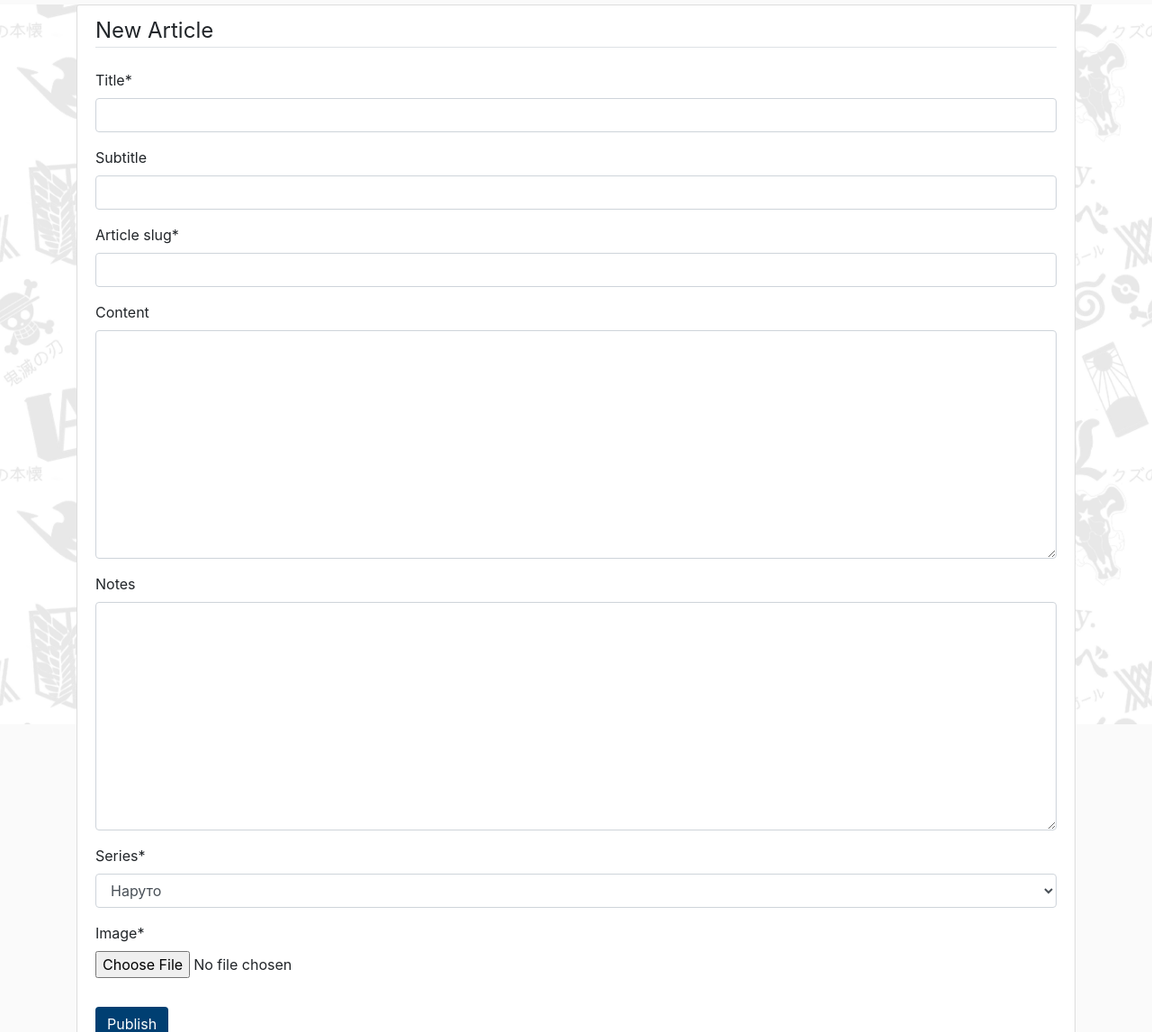
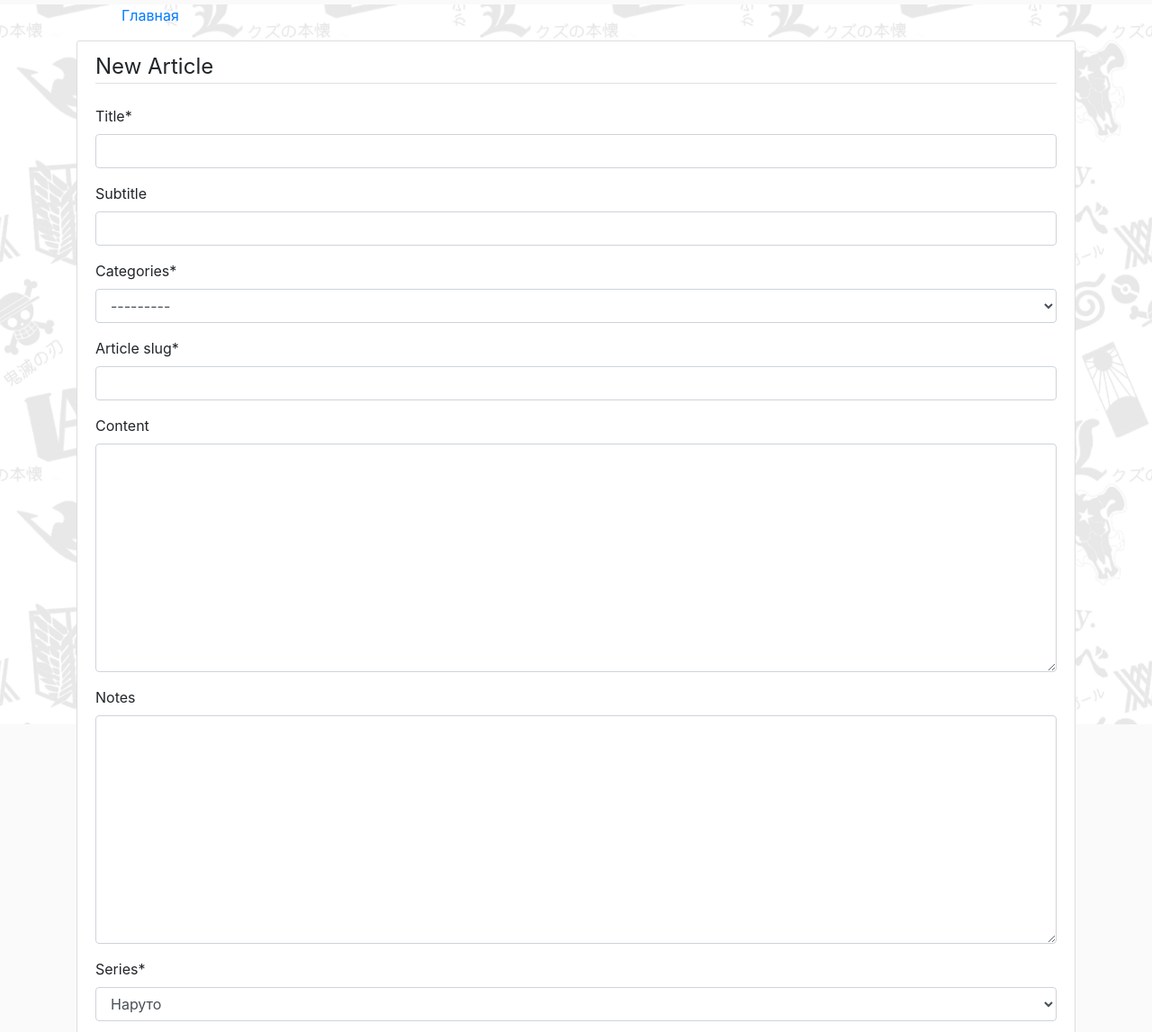
Before and after one commit to frankneck/FruitsuRep, a Django app: page /new_post in a window 1280 px wide. Shown: the part 104-1251 px from the top of the page at 90% size. Run offline with Django 4.2, Linux system fonts and the light colour scheme; a user stored in the database is signed in; data comes from the database, SQL or seed files in the repository; both versions use the stored data as it was after the commit; some libraries are stand-ins or nearby versions.

Commit message:
Я сделал breadcrumbs. Также добавил категории.

```diff
--- a/fruitsu/main_app/admin.py
+++ b/fruitsu/main_app/admin.py
@@ -13,7 +13,7 @@ class ArticleSeriesAdmin(admin.ModelAdmin):
 
 class ArticleAdmin(admin.ModelAdmin):
     fieldsets = [
-        ("Header", {"fields": ['title', 'subtitle', 'article_slug', 'series', 'author', 'image']}),
+        ("Header", {"fields": ['title', 'subtitle', 'article_slug', 'series', 'author', 'image', 'category']}),
         ("Content", {"fields": ['content', 'notes']}),
         ("Date", {"fields": ['modified']})
     ]
--- a/fruitsu/main_app/forms.py
+++ b/fruitsu/main_app/forms.py
@@ -20,6 +20,7 @@ class ArticleCreateForm(forms.ModelForm):
         fields = [
             "title",
             "subtitle",
+            "category",
             "article_slug",
             "content",
             "notes",
@@ -44,6 +45,7 @@ class ArticleUpdateForm(forms.ModelForm):
         fields = [
             "title",
             "subtitle",
+            "category",
             "content",
             "notes",
             "series",
--- a/fruitsu/main_app/models.py
+++ b/fruitsu/main_app/models.py
@@ -5,6 +5,16 @@ from django.contrib.auth import get_user_model
 
 from django.template.defaultfilters import slugify
 import os
+
+class Category(models.Model):
+    title = models.CharField(max_length = 200)
+    slug = models.SlugField(max_length = 160, unique = True)
+
+    def __str__(self):
+        return self.title
+
+    class Meta:
+        verbose_name_plural = "Categories"
 
 class ArticleSeries(models.Model):
     def image_upload_to(self, instance=None):
@@ -39,7 +49,12 @@ class Article(models.Model):
     notes = HTMLField(blank=True, default="")
     published = models.DateTimeField("Date published", default=timezone.now)
     modified = models.DateTimeField("Date modified", default=timezone.now)
-    series = models.ForeignKey(ArticleSeries, default="", verbose_name="Series", on_delete=models.SET_DEFAULT)
+    series = models.ForeignKey(
+        ArticleSeries, default="", verbose_name="Series", on_delete=models.SET_DEFAULT
+    )
+    category = models.ForeignKey(
+        Category, verbose_name="Categories", on_delete=models.SET_NULL, null=True,
+    )
     author = models.ForeignKey(get_user_model(), default=1, on_delete=models.SET_DEFAULT)
     image = models.ImageField(default='default/no_image.jpg', upload_to=image_upload_to ,max_length=255)
 
--- a/fruitsu/main_app/static/main_app/css/styles.css
+++ b/fruitsu/main_app/static/main_app/css/styles.css
@@ -77,6 +77,20 @@ a.article-title:hover {
   padding-bottom: 1px;
   margin-bottom: 4px;
   border-bottom: 1px solid #e3e3e3
+}
+
+.breadcrumbs {
+    display: flex;
+    list-style-type: none;
+}
+
+.breadcrumbs li {
+    text-decoration: none;
+    margin: 0px 10px;
+}
+
+.breadcrumbs li a{
+    text-decoration: none;
 }
 
 .article-metadata a:hover {
--- a/fruitsu/main_app/templates/main_app/osnova.html
+++ b/fruitsu/main_app/templates/main_app/osnova.html
@@ -26,15 +26,24 @@
 </head>
 <body>
 {% include 'main_app/includes/navbar.html' %}
-    <div class="background-container" style="background-image: url({% static 'main_app/img/Background.jpg' %}); background-size: 25%; width: 100%; height: 15vh;">
+<div class="background-container"
+     style="background-image: url({% static 'main_app/img/Background.jpg' %}); background-size: 25%; width: 100%; height: 15vh;">
     <main role="main" class="container-xl">
         <div class="row">
             <div class="col-lg-12 col-md-12-p-0 col-sm-12">
+                <ol class="breadcrumbs">
+                    <li itemprop="itemListElement">
+                        <a itemprop="item" href="/">
+                            <span itemprop="name">Главная</span>
+                        </a>
+                    </li>
+                    {% block breadcrumbs %}{% endblock %}
+                </ol>
                 {% include 'main_app/includes/messaging.html' %}
                 {% block content %}
                 {% endblock %}
             </div>
-            </div>
+            </ol>
     </main>
 </div>
 
--- a/fruitsu/main_app/views.py
+++ b/fruitsu/main_app/views.py
@@ -42,12 +42,15 @@ def series(request, series: str):
 
 def article(request, series: str, article: str):
     matching_article = Article.objects.filter(series__slug=series, article_slug=article).first()
+    matching_series = ArticleSeries.objects.filter(slug=series).first()
 
     return render(
         request=request,
         template_name='main_app/article.html',
-        context={"object": matching_article}
+        context={"object": matching_article, "series": matching_series}
     )
+
+
 
 
 @user_is_superuser
```
Also changed, not shown: fruitsu/main_app/templates/main_app/article.html (+22 -5 lines), fruitsu/main_app/templates/main_app/base.html (+8 -4 lines), fruitsu/db.sqlite3, 1 other file. Lines whose indentation alone changed are shown as unchanged.
